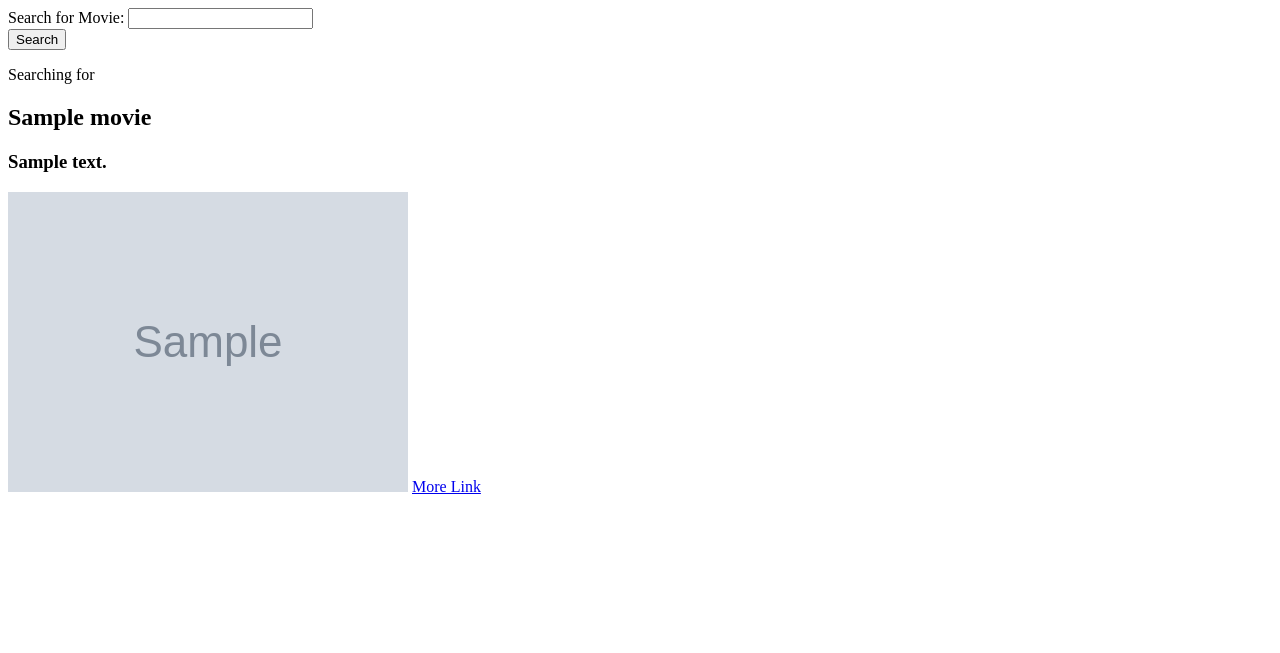
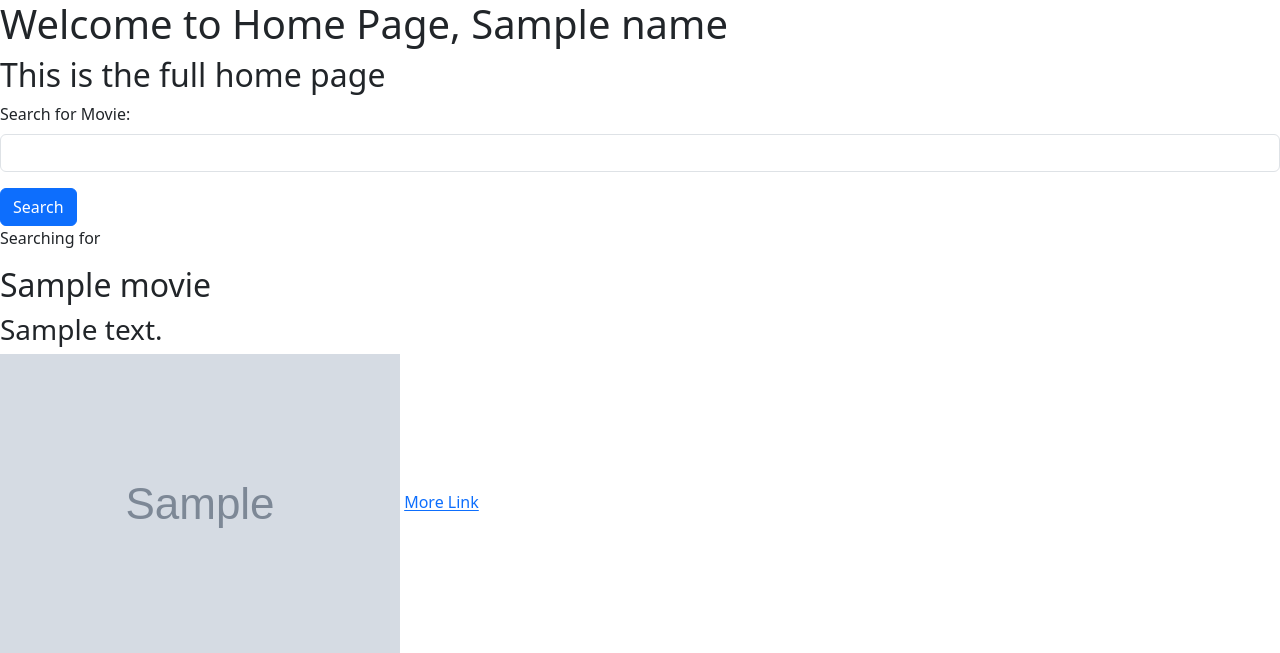
Before and after one commit to sduranf/taller1, a Django app: template movie/templates/home.html in a window 1280 px wide. Shown: the top 653 px of the page. Run offline with Django 5.2, Linux system fonts and the light colour scheme; the template is opened without the code that fills it: most values are stand-ins (such as "Sample title", 1, 10 or a date in 2020); grey boxes marked "Sample" are stand-in pictures.

Commit message:
se agregan mas cosas

```diff
--- a/movie/templates/home.html
+++ b/movie/templates/home.html
@@ -1,3 +1,11 @@
+<head>
+    <link href="https://cdn.jsdelivr.net/npm/bootstrap@5.3.7/dist/css/bootstrap.min.css" rel="stylesheet" integrity="sha384-LN+7fdVzj6u52u30Kp6M/trliBMCMKTyK833zpbD+pXdCLuTusPj697FH4R/5mcr" crossorigin="anonymous">
+</head>
+
+<!-- <h1>Welcome to Home Page</h1> -->
+<h1>Welcome to Home Page, {{ name }}</h1>
+<h2>This is the full home page</h2>
+
 <div class = "conainer">
     <from action="">
         <div class="mb-3">
```
